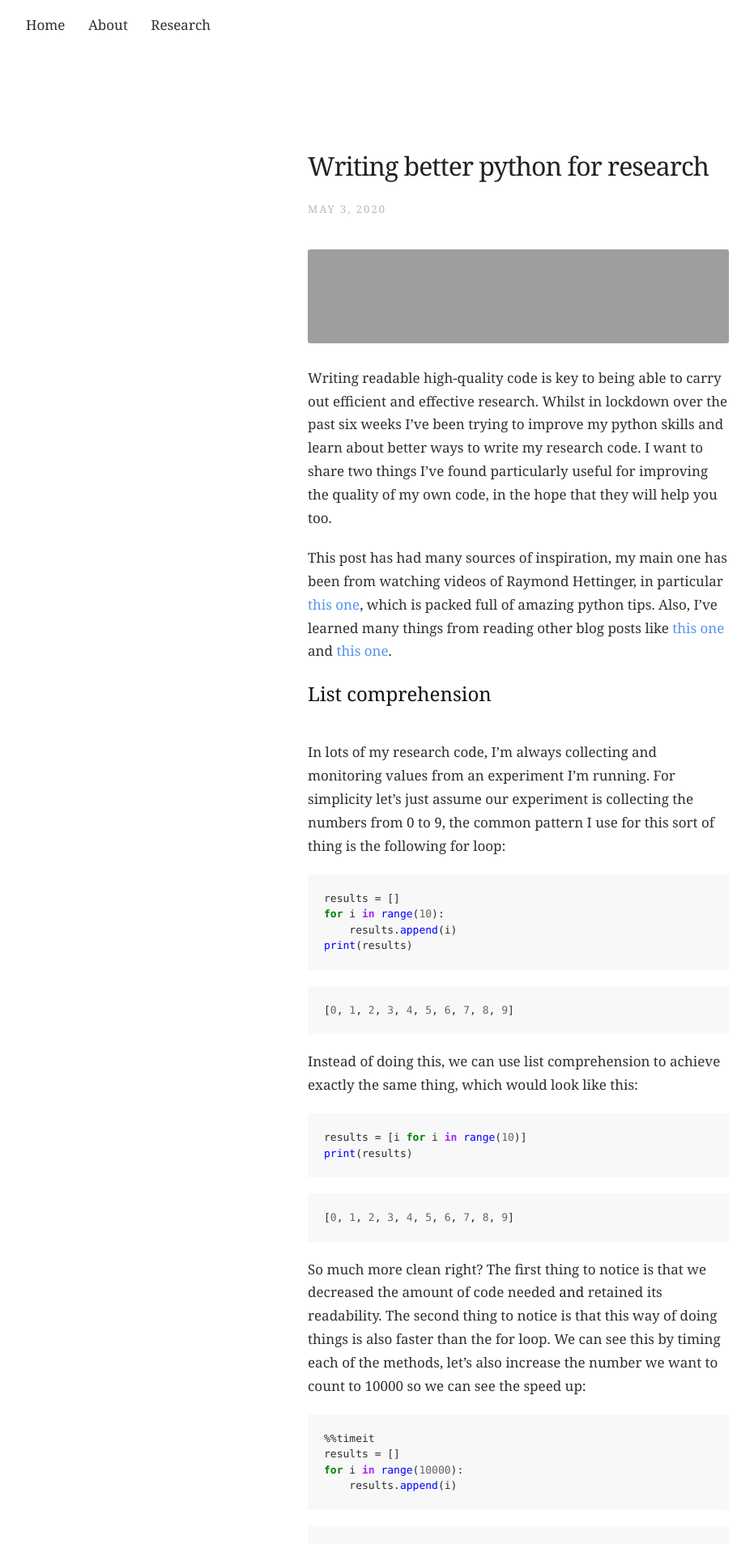
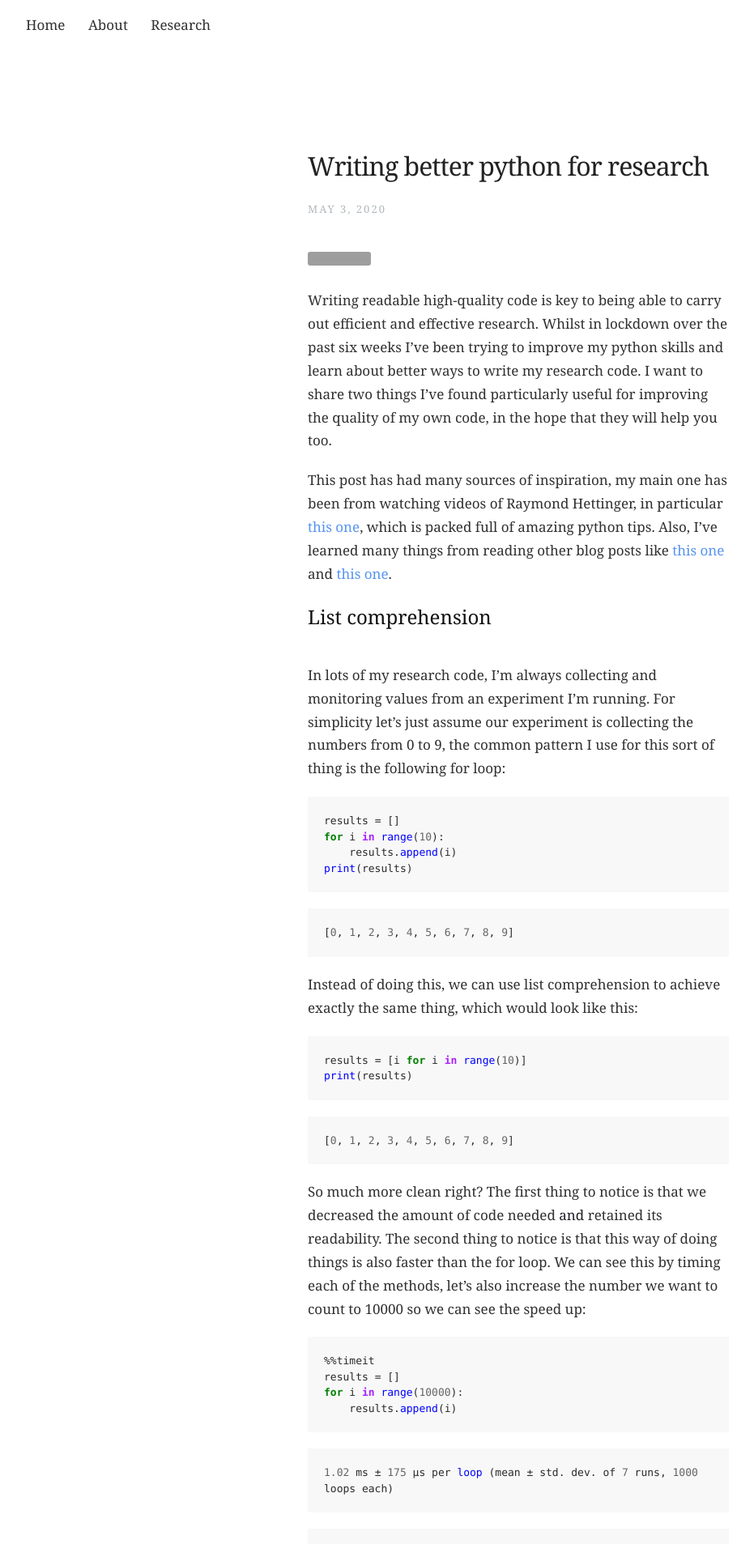
Before and after one commit to astrophpeter/astrophpeter.github.io, a Jekyll site: the page built from _posts/2020-05-03-writing-better-python-for-research.md, in a window 1280 px wide. Shown: the top 1907 px of the page at 81% size, without its empty margins (0-931 px from the left). Built offline with Jekyll 4.4.1, drawn with Linux system fonts in a browser that asks for light colours; nearby versions of some CDN libraries; grey boxes are pictures that could not be loaded.

Commit message:
Update 2020-05-03-writing-better-python-for-research.md

```diff
--- a/_posts/2020-05-03-writing-better-python-for-research.md
+++ b/_posts/2020-05-03-writing-better-python-for-research.md
@@ -5,7 +5,8 @@ description: Two ways I've improved my python
 draft: false
 ---
 
-![](https://hitcounter.pythonanywhere.com/count/tag.svg)
+
+<img src="https://hitcounter.pythonanywhere.com/count/tag.svg" alt="hits" style="width:15%">
 
 Writing readable high-quality code is key to being able to carry out efficient and effective research. Whilst in lockdown over the past six weeks I've been trying to improve my python skills and learn about better ways to write my research code. I want to share two things I've found particularly useful for improving the quality of my own code, in the hope that they will help you too.
 
```
